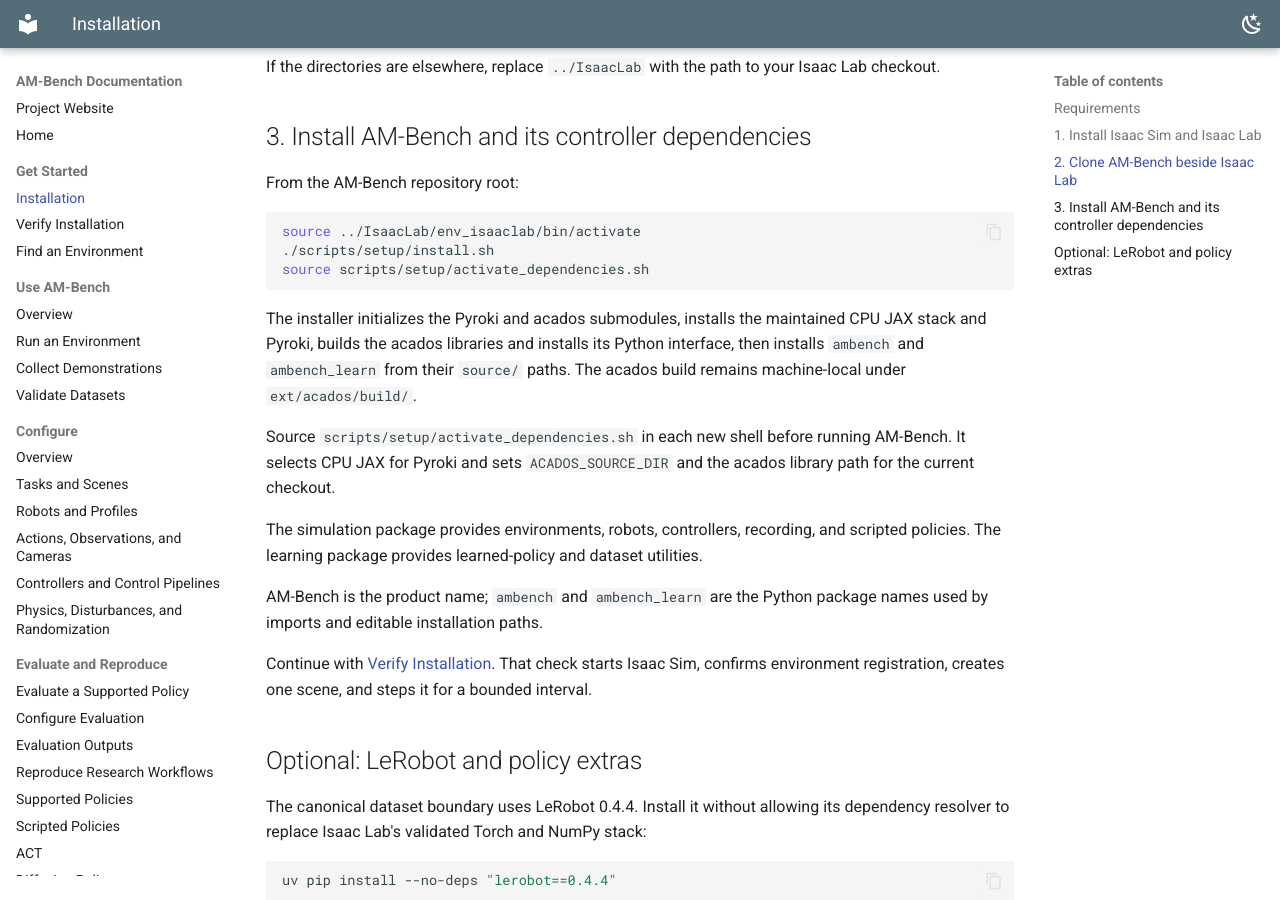
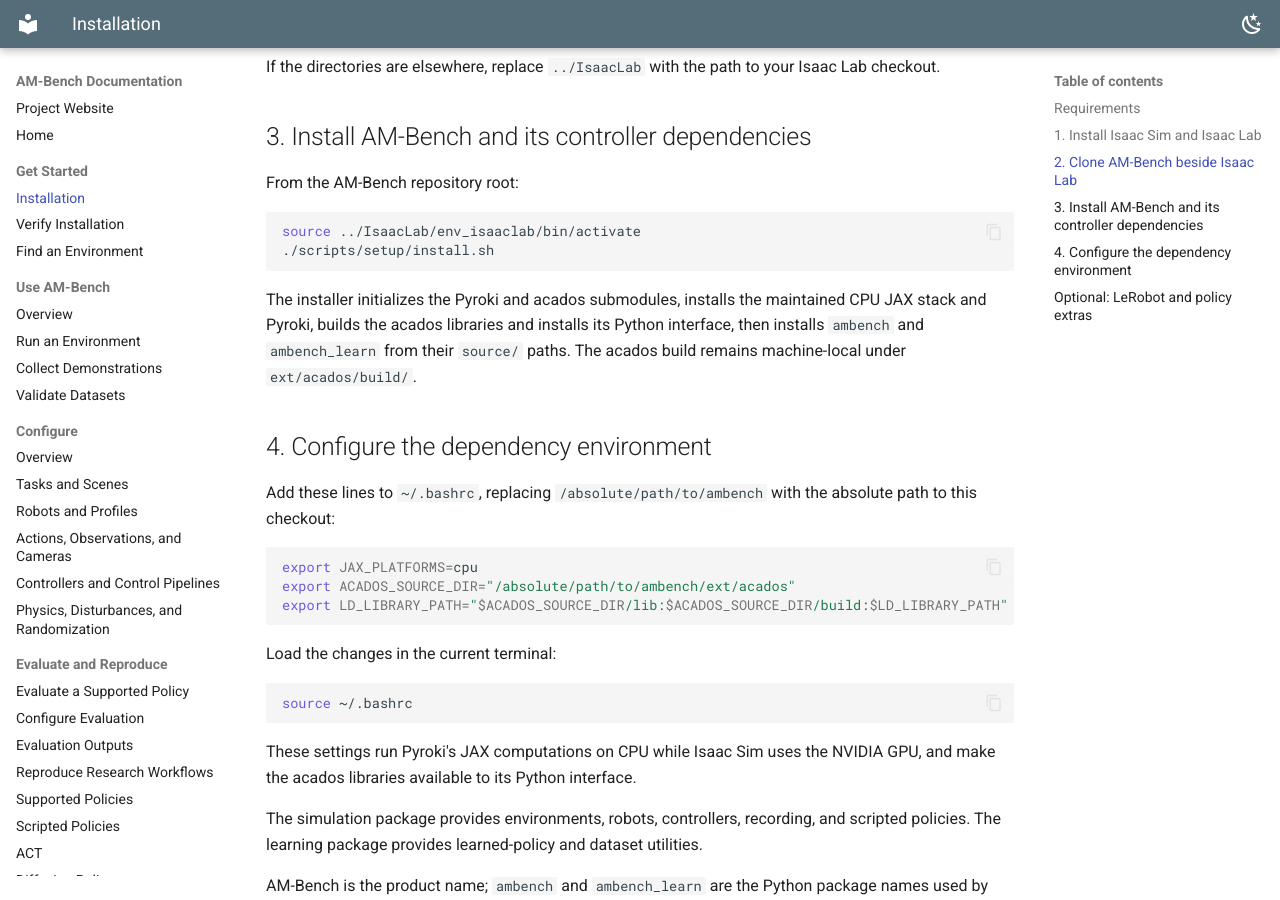
Before and after one commit to ambench/ambench.github.io, an MkDocs documentation site: the page built from docs/getting-started/installation.md, in a window 1280 px wide and 900 px high, scrolled down 1283 px. Built offline with MkDocs 1.6.1 and Material for MkDocs 9.7.7, drawn with Linux system fonts in a browser that asks for light colours.

Commit message:
Show dependency exports in installation guide

````diff
--- a/docs/getting-started/installation.md
+++ b/docs/getting-started/installation.md
@@ -53,7 +53,6 @@
 ```bash
 source ../IsaacLab/env_isaaclab/bin/activate
 ./scripts/setup/install.sh
-source scripts/setup/activate_dependencies.sh
 ```
 
 The installer initializes the Pyroki and acados submodules, installs the maintained
@@ -61,9 +60,25 @@
 interface, then installs `ambench` and `ambench_learn` from their `source/` paths.
 The acados build remains machine-local under `ext/acados/build/`.
 
-Source `scripts/setup/activate_dependencies.sh` in each new shell before running
-AM-Bench. It selects CPU JAX for Pyroki and sets `ACADOS_SOURCE_DIR` and the
-acados library path for the current checkout.
+## 4. Configure the dependency environment
+
+Add these lines to `~/.bashrc`, replacing `/absolute/path/to/ambench` with the
+absolute path to this checkout:
+
+```bash
+export JAX_PLATFORMS=cpu
+export ACADOS_SOURCE_DIR="/absolute/path/to/ambench/ext/acados"
+export LD_LIBRARY_PATH="$ACADOS_SOURCE_DIR/lib:$ACADOS_SOURCE_DIR/build:$LD_LIBRARY_PATH"
+```
+
+Load the changes in the current terminal:
+
+```bash
+source ~/.bashrc
+```
+
+These settings run Pyroki's JAX computations on CPU while Isaac Sim uses the
+NVIDIA GPU, and make the acados libraries available to its Python interface.
 
 The simulation package provides environments, robots, controllers, recording, and scripted policies. The learning package provides learned-policy and dataset utilities.
 
````
Also changed, not shown: docs/getting-started/first-run.md (+1 -2 lines), docs/help/troubleshooting.md (+5 -5 lines).
